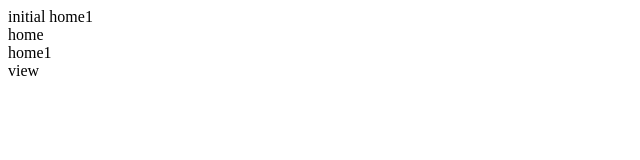
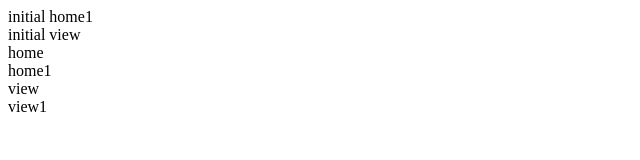
Before and after one commit to kevinxzm/git-practice, a plain HTML site: page index.html in a window 1280 px wide. Shown: the whole page, without its empty margins (0-640 px from the left). Drawn offline with Linux system fonts and the light colour scheme.

Commit message:
view1 merge

```diff
--- a/index.html
+++ b/index.html
@@ -7,6 +7,7 @@
   </head>
   <body>
     <div>initial home1</div>
+    <div>initial view</div>
 
     <div>home</div>
 
@@ -15,6 +16,8 @@
 
     <div>view</div>
 
+    <span>view1</span>
+
 
 
   </body>
```
